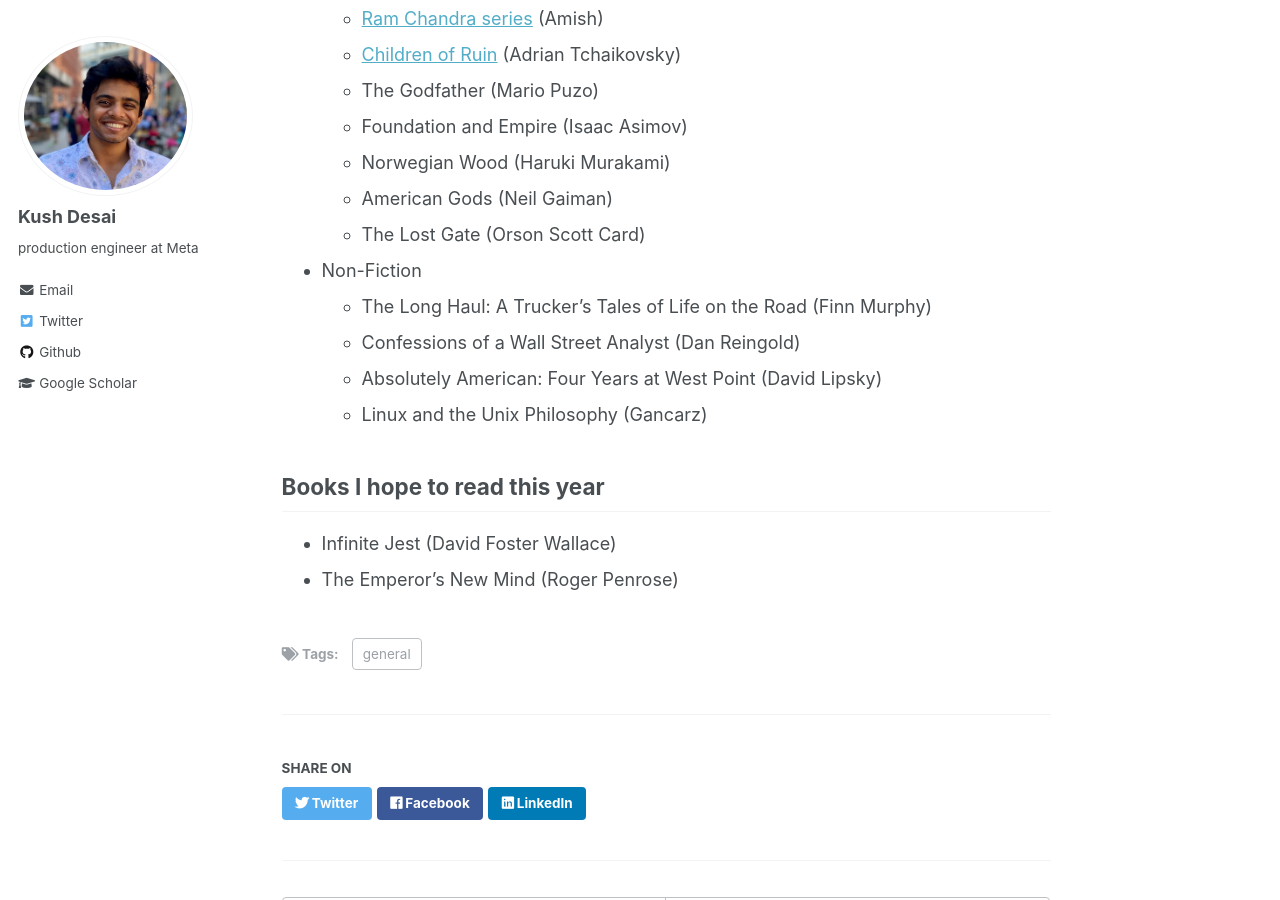
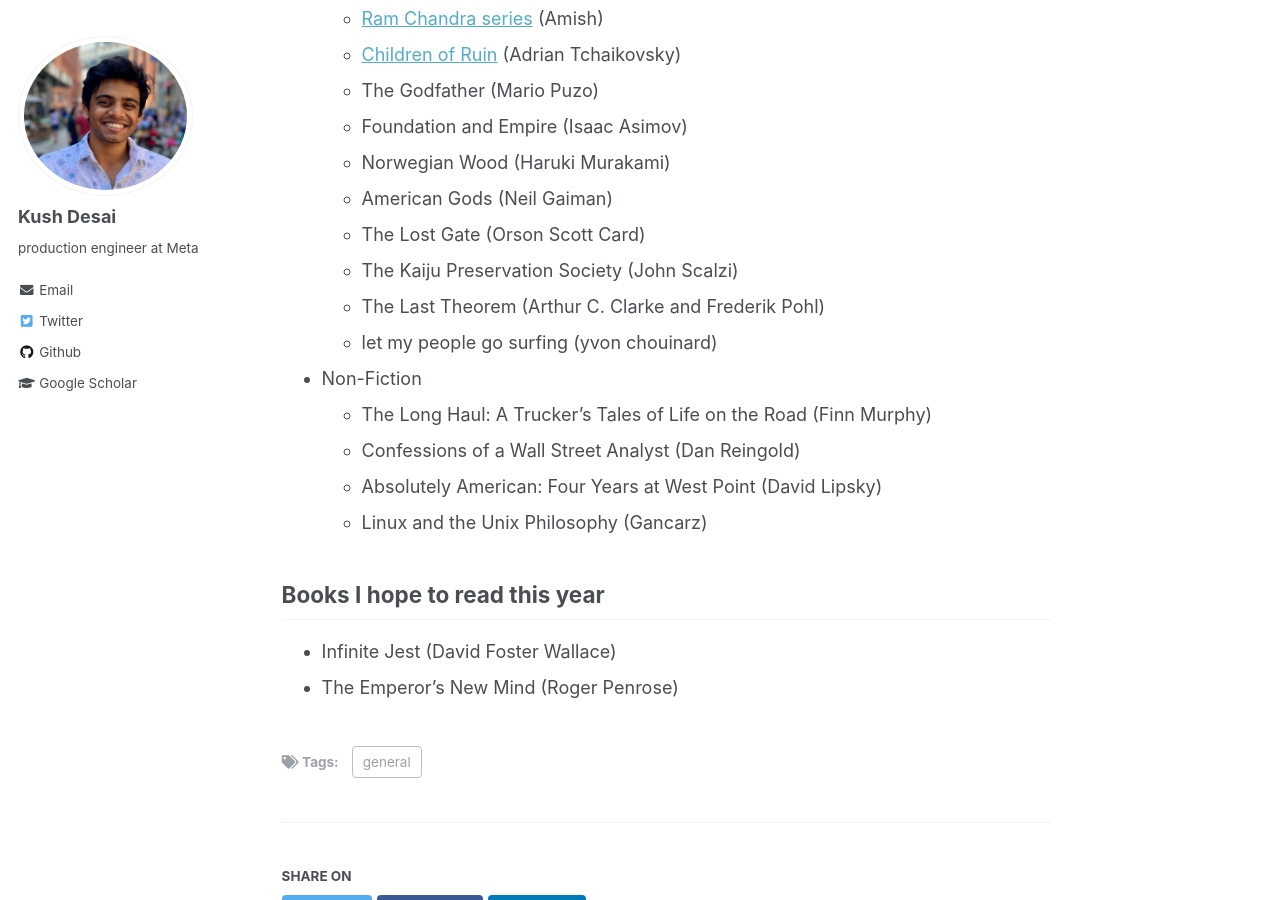
Before and after one commit to kdesai2018/kdesai2018.github.io, a Jekyll site: the page built from _posts/2023-01-01-book-2023.md, in a window 1280 px wide and 900 px high, scrolled down 402 px. Built offline with Jekyll 4.4.1, drawn with Linux system fonts in a browser that asks for light colours.

Commit message:
new books

```diff
--- a/_posts/2023-01-01-book-2023.md
+++ b/_posts/2023-01-01-book-2023.md
@@ -17,7 +17,9 @@ A 🏃🏽‍♂️ list
     - Norwegian Wood (Haruki Murakami)
     - American Gods (Neil Gaiman)
     - The Lost Gate (Orson Scott Card)
-
+    - The Kaiju Preservation Society (John Scalzi)
+    - The Last Theorem (Arthur C. Clarke and Frederik Pohl)
+    - let my people go surfing (yvon chouinard)
 - Non-Fiction
     - The Long Haul: A Trucker's Tales of Life on the Road (Finn Murphy)
     - Confessions of a Wall Street Analyst (Dan Reingold)
```
